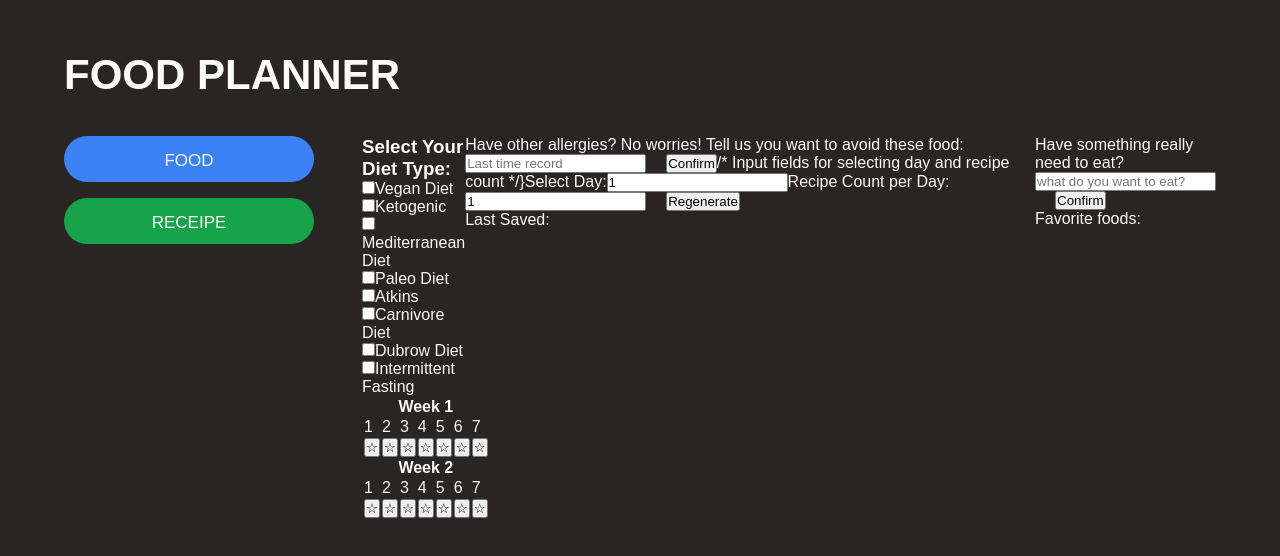
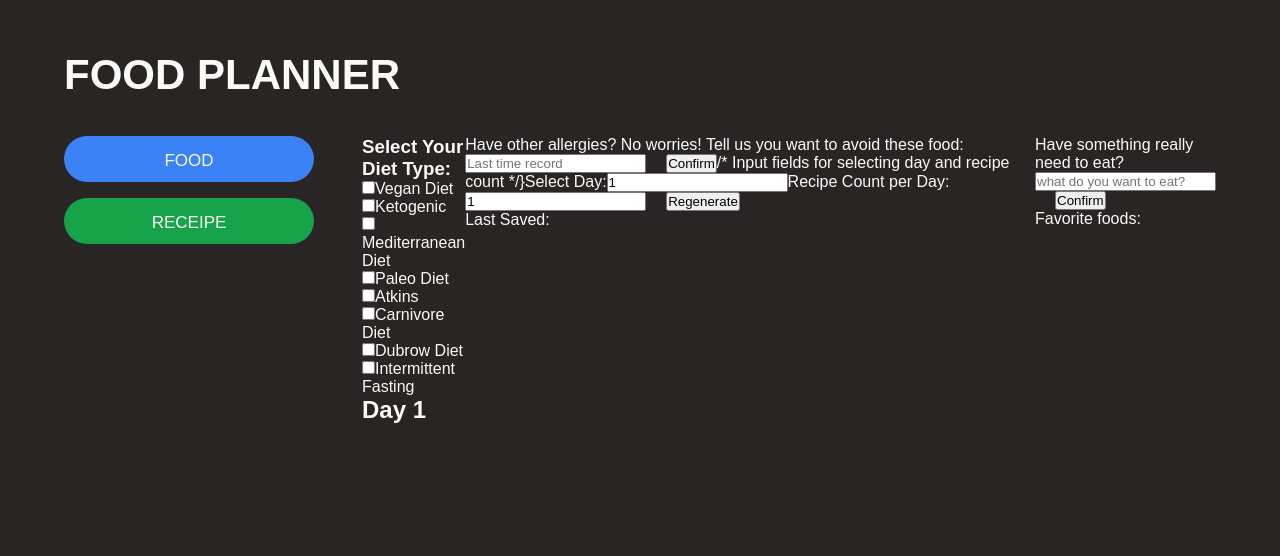
Before and after one commit to VivianRMS/Snap-Meal, a React (Create React App) app: page / in a window 1280 px wide. Both pictures are taken after a click on the button "RECEIPE". Shown: the top 556 px of the page. Built offline with nearby package versions, Linux system fonts and the light colour scheme.

Commit message:
customize days/num_recipe

```diff
--- a/src/components/weeklyplanner.js
+++ b/src/components/weeklyplanner.js
@@ -1,6 +1,6 @@
-import React, { useState, useEffect } from 'react';
+import React, { useState, useEffect } from "react";
 
-function Planner(recipeArrayProp) {
+function Planner({ recipeArrayProp, days, num_recipe }) {
   const [recipeArray, setRecipeArray] = useState([]);
   const [recipes, setRecipes] = useState([]);
   const [tooltipContent, setTooltipContent] = useState(""); // State to manage tooltip content
@@ -36,72 +36,91 @@ function Planner(recipeArrayProp) {
 
   useEffect(() => {
     // Define a function to create the biweekly planner
-    function createBiweeklyPlanner(dataArray) {
-
-      const weeks = [];
-      try{
-        for (let week = 0; week < 2; week++) {
-          const days = [];
-          const daynums = [];
-          for (let day = 1; day <= 7; day++) {
-            const index = day + week * 7 - 1;
-            const recipe = dataArray.recipeArrayProp[index];
-            console.log(recipe)
-            const isStarred = starredRecipes.has(index);
-            daynums.push(
-              <td key={`daynum-${index}`}>
-                {day}
-              </td>
-            );
-            days.push(
-              <td key={`recipe-${index}`} onMouseEnter={(e) => handleRecipeHover(recipe.recipeDescription, e)} onMouseLeave={handleRecipeHoverLeave}>
-              <div>
-                <span>{recipe.recipeName}</span>
-                <button onClick={() => handleStarClick(index)}>{isStarred ? '★' : '☆'}</button>
-              </div>
-            </td>
-            );
-          }
-          weeks.push(
-            <React.Fragment key={`week-${week}`}>
-              <thead>
-                <tr>
-                  <th colSpan="7">Week {week + 1}</th>
-                </tr>
-              </thead>
-              <tbody>
-                <tr>{daynums}</tr>
-                <tr>{days}</tr>
-              </tbody>
-            </React.Fragment>
-          );
+    function createPlanner(dataArray, days, num_recipe) {
+      if (dataArray.length === 0) return [];
+      console.log(dataArray);
+      let recipe_sum = [];
+      try {
+        for (let index = 0; index < dataArray.length; index += num_recipe) {
+          let chunk = dataArray.slice(index, index + num_recipe);
+          recipe_sum.push(chunk);
         }
-    } catch (error){
-      console.error("wrong with return receipe, please try generate again")
-      weeks.push("generate failed, please generage again")
-    }
-      return weeks;
+        // for (let i = 0; i < days; i++) {
+        //   const day_recipe = [];
+        //   for (let j = 0; j < num_recipe; j++) {
+        //     const index = i + j;
+        //     day_recipe.push(dataArray[index]);
+        //     console.log(day_recipe);
+        //     const isStarred = starredRecipes.has(index);
+        //   days.push(
+        //     <td
+        //       key={`recipe-${index}`}
+        //       onMouseEnter={(e) =>
+        //         handleRecipeHover(recipe.recipeDescription, e)
+        //       }
+        //       onMouseLeave={handleRecipeHoverLeave}
+        //     >
+        //       <div>
+        //         <span>{recipe.recipeName}</span>
+        //         <button onClick={() => handleStarClick(index)}>
+        //           {isStarred ? "★" : "☆"}
+        //         </button>
+        //       </div>
+        //     </td>
+        //   );
+        //   }
+        //   recipe_sum.push(day_recipe);
+        //   console.log(recipe_sum);
+        // }
+        console.log(recipe_sum);
+      } catch (error) {
+        console.error("wrong with return receipe, please try generate again");
+        recipe_sum.push("generate failed, please generage again");
+      }
+      return recipe_sum;
     }
 
     // Create the biweekly planner table
-    setRecipeArray(createBiweeklyPlanner(recipeArrayProp));
-  }, [starredRecipes,recipeArrayProp]); // Include starredRecipes in the dependency array
-
+    setRecipeArray(createPlanner(recipeArrayProp, days, num_recipe));
+  }, [starredRecipes, recipeArrayProp]); // Include starredRecipes in the dependency array
 
   return (
     <div>
-      <table>
-        {recipeArray}
-      </table>
+      <div>
+        {recipeArray.map((recipeList, listIndex) => (
+          <div key={listIndex}>
+            <h2>Day {listIndex + 1}</h2>
+            {recipeList.map((recipe, index) => (
+              <div key={index}>
+                <h3>{recipe.recipeName}</h3>
+                <p>
+                  <strong>Description:</strong>{" "}
+                  {recipe.recipeDescription.replace(/\n/g, " ")}
+                </p>
+                <p>
+                  <strong>Ingredients:</strong>
+                </p>
+                <ul>
+                  {recipe.ingredients.map((ingredient, idx) => (
+                    <li key={idx}>
+                      {ingredient.food} - {ingredient.amount}
+                    </li>
+                  ))}
+                </ul>
+              </div>
+            ))}
+          </div>
+        ))}
+      </div>
       {tooltipVisible && (
         <div
           style={{
-            position: 'absolute',
+            position: "absolute",
             left: tooltipPosition.x,
             top: tooltipPosition.y,
-            border: '1px solid black',
-            backgroundColor: 'white',
-            padding: '5px',
+            border: "1px solid black",
+            backgroundColor: "white",
+            padding: "5px",
           }}
         >
           {tooltipContent}
```
